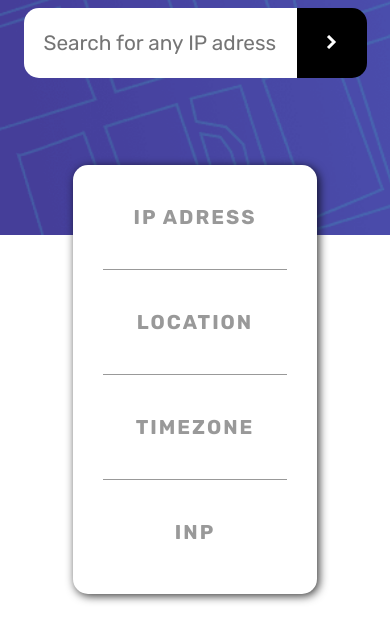
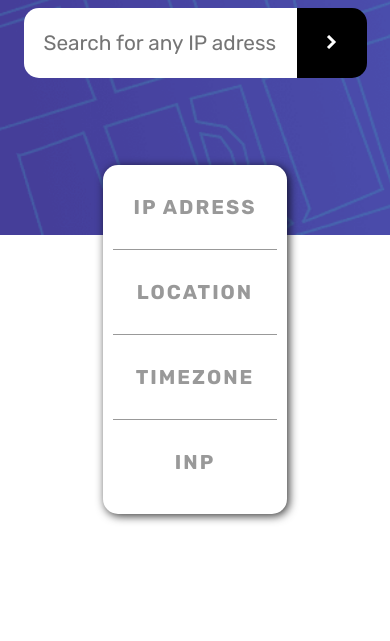
Before and after one commit to PedroRocs/RASTREADOR-DE-IP, a plain HTML site: page index.html in a window 390 px wide. Shown: the part 95-736 px from the top of the page. Drawn offline with nearby package versions, Linux system fonts and the light colour scheme.

Commit message:
corrigindo style

```diff
--- a/css/style.css
+++ b/css/style.css
@@ -197,7 +197,7 @@ body::-webkit-scrollbar-thumb {
         width: max-content;
         flex-direction: column;
         justify-content: center;
-        padding: 10px 30px;
+        padding: 10px 10px;
         text-align: center;
         height: auto;
         overflow-x: hidden;
@@ -207,7 +207,7 @@ body::-webkit-scrollbar-thumb {
     #info-ip div{
         border-bottom: 1px solid  rgba(0, 0, 0, 0.4);
         border-right: none;
-        padding: 30px;
+        padding: 20px;
     }
 
 
```
